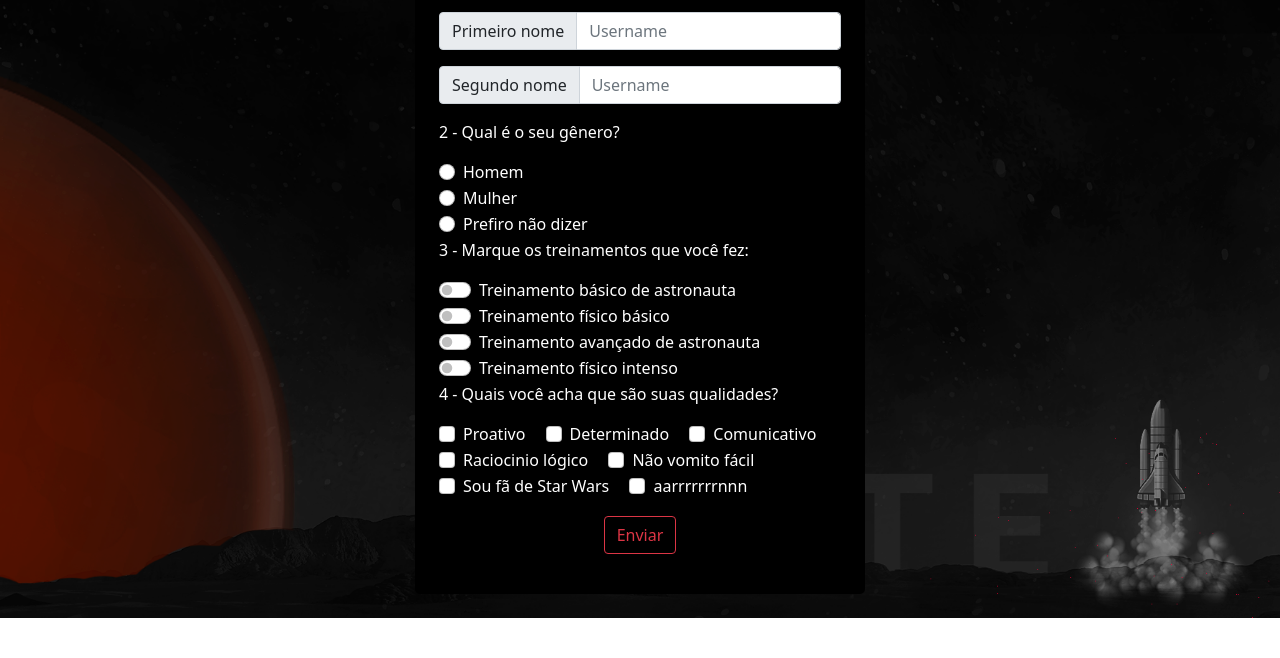
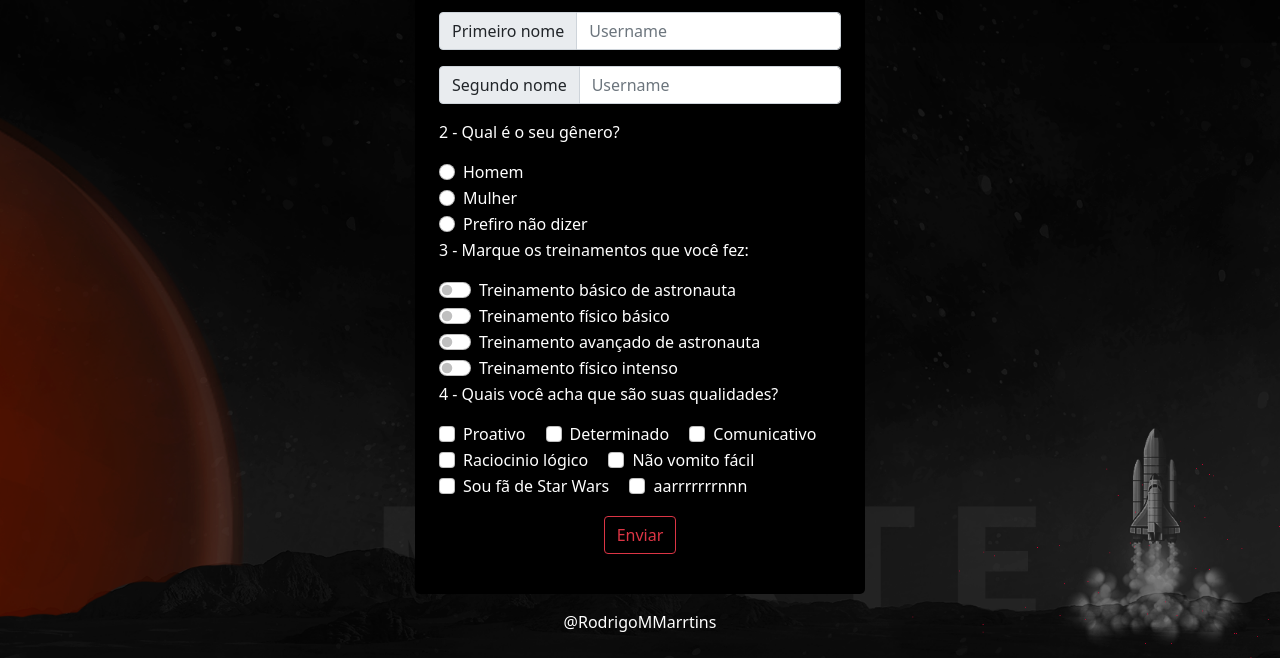
Before and after one commit to RodrigoMMarrtins/cadastro-de-astronauta-spaceX, a website: page index.html in a window 1280 px wide. Shown: the part 157-815 px from the top of the page. Drawn offline with nearby package versions, Linux system fonts and the light colour scheme.

Commit message:
Alteração do README.md e nova estlização de links

```diff
--- a/css/style.css
+++ b/css/style.css
@@ -25,6 +25,7 @@ body {
 .paragrafo{
     color: white;
 
+
 }
 
 .img-fluid{
@@ -37,6 +38,14 @@ body {
     align-items: center;
 }
 
+.link{
+    text-decoration: none;
+}
+
+.link:hover{
+    color: #ff0043;
+}
+
 @media (max-width: 485px) {
     #formBody{
         width: auto;
--- a/index.html
+++ b/index.html
@@ -140,6 +140,9 @@
 
     </div>
 
+    <div class="container text-center mt-3">
+        <a class="paragrafo link" href="https://github.com/RodrigoMMarrtins">@RodrigoMMarrtins
+    </div>
 
 
     <!--Bootstrap JS-->
```
Also changed, not shown: README.md.
